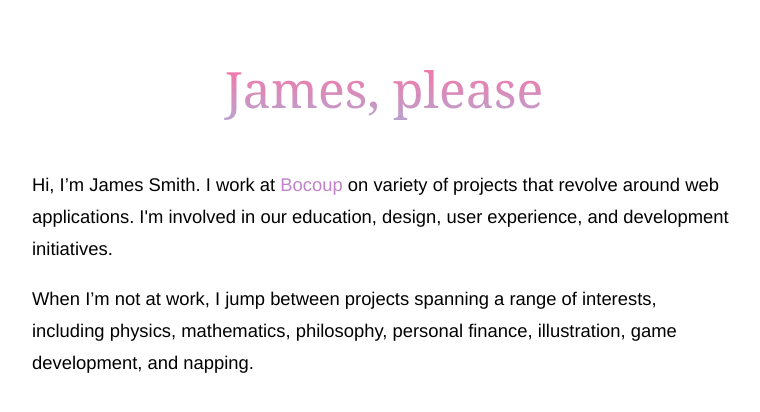
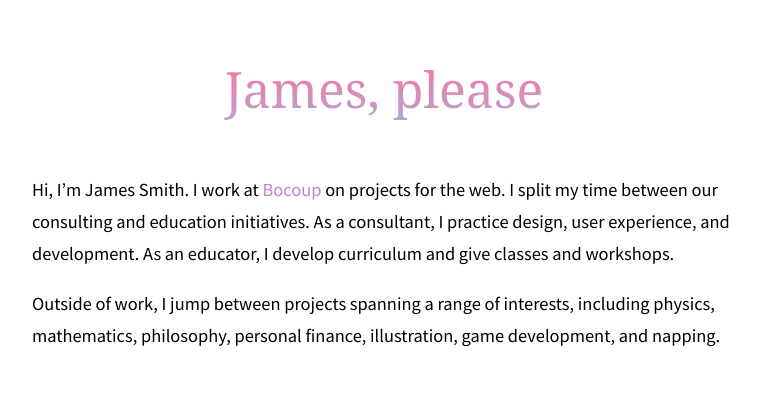
Before and after one commit to jamesplease/jamespls.com, a Jekyll site: the page built from index.html, in a window 1280 px wide. Shown: the top 412 px of the page, without its empty margins (258-1018 px from the left). Built offline with Jekyll 4.4.1, drawn with Linux system fonts in a browser that asks for light colours; nearby versions of some CDN libraries; Markdown is read by kramdown in place of the engine named in the settings.

Commit message:
Update text on home page.

```diff
--- a/_includes/head.html
+++ b/_includes/head.html
@@ -3,4 +3,5 @@
   <title>James, please</title>
   <link rel='stylesheet' href='https://cdnjs.cloudflare.com/ajax/libs/normalize/3.0.3/normalize.min.css'>
   <link rel='stylesheet' href='{{ '/css/style.css' | prepend: site.baseurl }}?t={{ site.time | date_to_xmlschema }}'>
+  <link href='https://fonts.googleapis.com/css?family=Source+Sans+Pro' rel='stylesheet' type='text/css'>
 </head>
--- a/contact.html
+++ b/contact.html
@@ -5,6 +5,6 @@ redirect_from: "/contact.html"
 ---
 
 <p>
-  Want to collaborate on a project, or just say hi? The best way to get in touch is to
-  <a href='https://twitter.com/jmeaspls'>tweet at me</a>, but you can also send me <a href='mailto:jellyes2@gmail.com'>an email</a>.
+  Want to get in touch? The best way to get in touch is to <a href='https://twitter.com/jmeaspls'>tweet at me</a>, but
+  you can also send me <a href='mailto:jellyes2@gmail.com'>an email</a>.
 </p>
--- a/css/style.css
+++ b/css/style.css
@@ -31,7 +31,7 @@ p {
 }
 header {
   width: 900px;
-  margin: 70px auto 40px;
+  margin: 70px auto 45px;
 }
 header h1 {
   margin: 0;
--- a/css/stylus/header.styl
+++ b/css/stylus/header.styl
@@ -1,6 +1,6 @@
 header
   width 900px
-  margin 70px auto 40px
+  margin 70px auto 45px
 
   h1
     margin 0
--- a/index.html
+++ b/index.html
@@ -3,11 +3,11 @@ layout: default
 ---
 
 <p>
-  Hi, I’m James Smith. I work at <a href='https://www.bocoup.com/' target='_blank'>Bocoup</a> on variety of projects that revolve
-  around web applications. I'm involved in our education, design, user experience, and development initiatives.
+  Hi, I’m James Smith. I work at <a href='https://www.bocoup.com/' target='_blank'>Bocoup</a> on projects for the web.
+  I split my time between our consulting and education initiatives. As a consultant, I practice design, user experience,
+  and development. As an educator, I develop curriculum and give classes and workshops.
 </p>
 <p>
-  When I’m not at work, I jump between projects spanning a range of interests,
-  including physics, mathematics, philosophy, personal finance, illustration, game
-  development, and napping.
+  Outside of work, I jump between projects spanning a range of interests, including physics, mathematics, philosophy,
+  personal finance, illustration, game development, and napping.
 </p>
```
Also changed, not shown: gulpfile.js (+10 -6 lines).
